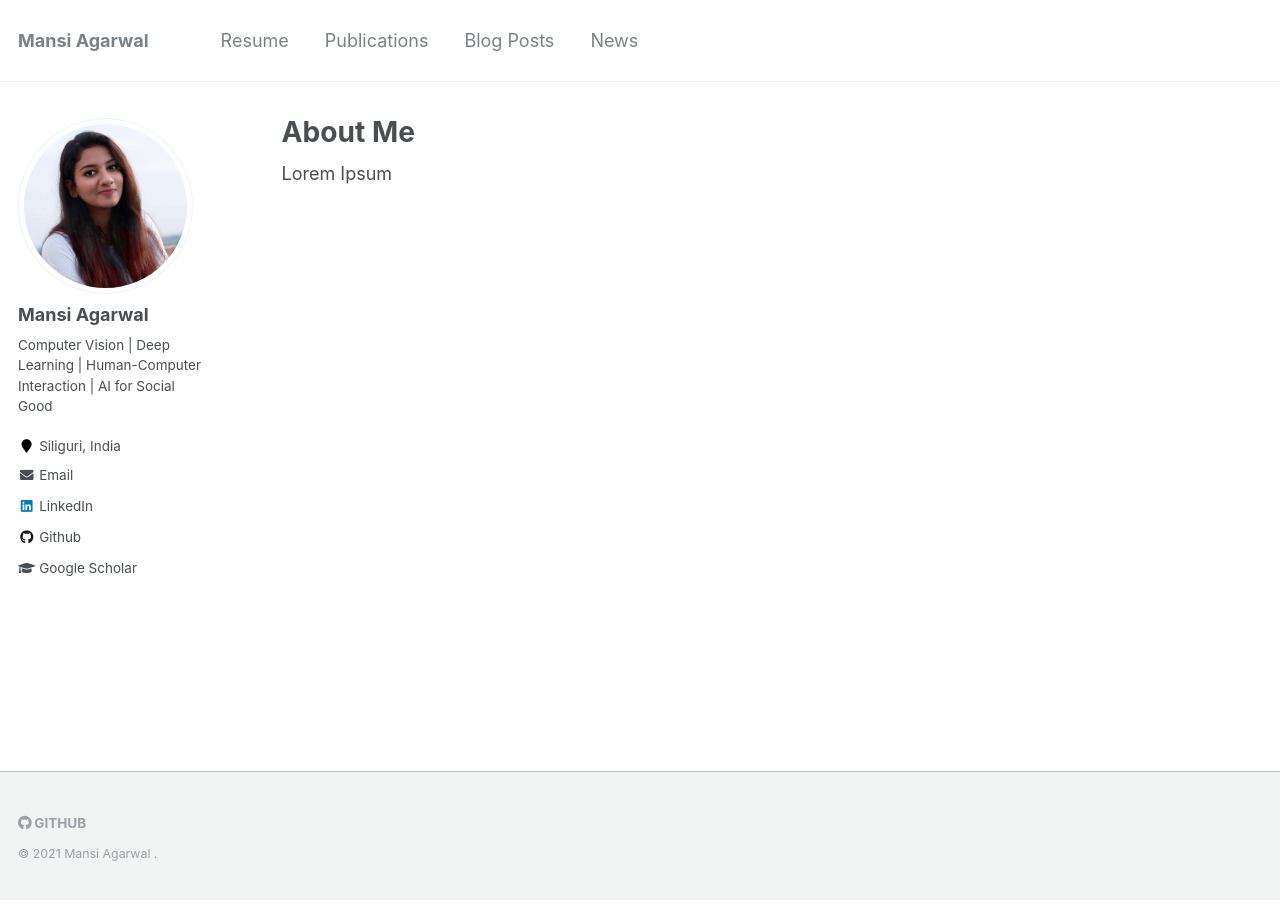
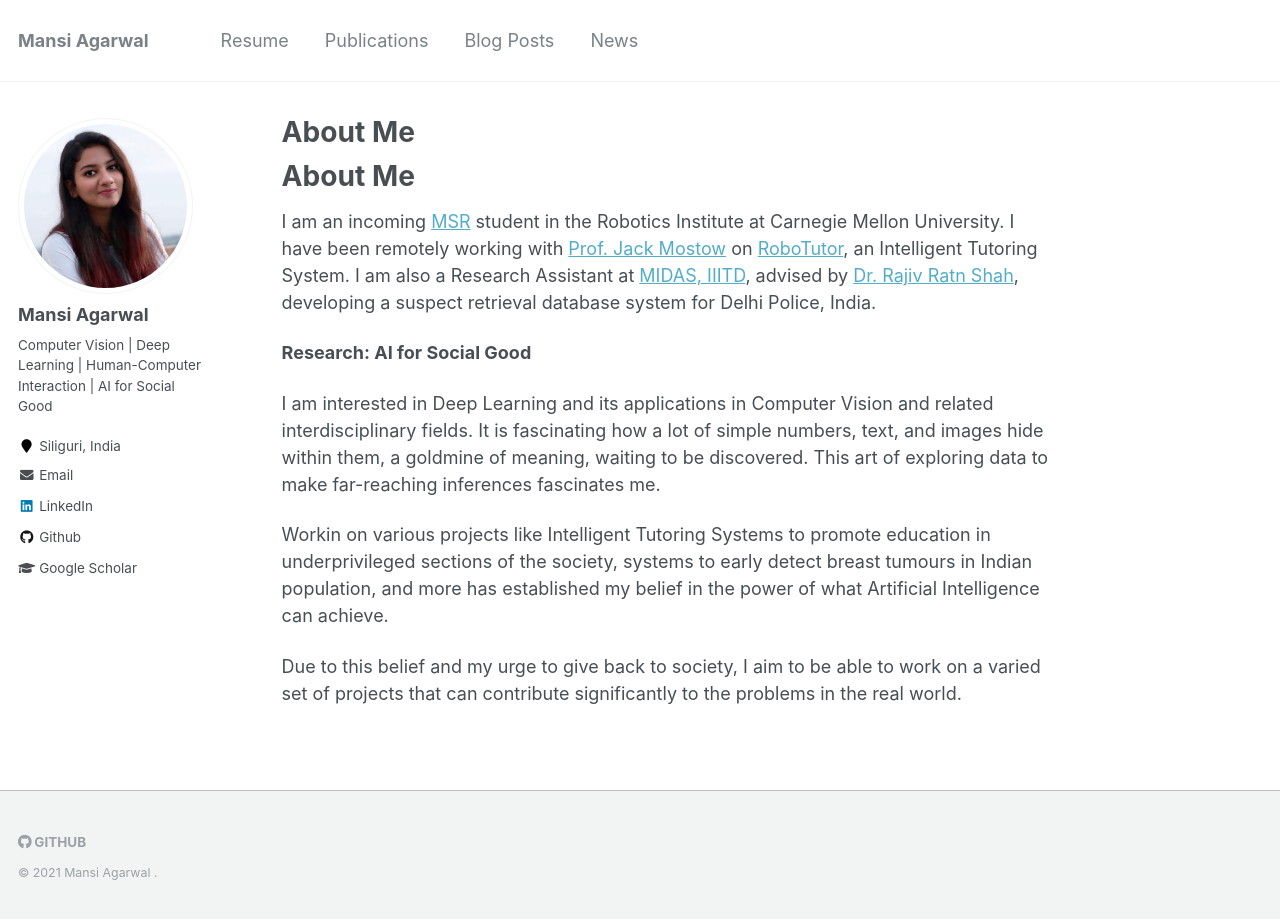
Before and after one commit to MansiAgarwal11/MansiAgarwal11.github.io, a Jekyll site: the page built from _pages/about.md, in a window 1280 px wide. Built offline with Jekyll 4.4.1, drawn with Linux system fonts in a browser that asks for light colours.

Commit message:
Update about.md

```diff
--- a/_pages/about.md
+++ b/_pages/about.md
@@ -8,4 +8,13 @@ redirect_from:
   - /about.html
 ---
 
-Lorem Ipsum
+# About Me
+I am an incoming [MSR](https://www.ri.cmu.edu/education/academic-programs/master-of-science-robotics/) student in the Robotics Institute at Carnegie Mellon University. I have been remotely working with [Prof. Jack Mostow](https://scholar.google.co.in/citations?user=P0Mv6pIAAAAJ&hl=en) on [RoboTutor](https://www.cmu.edu/scs/robotutor/), an Intelligent Tutoring System. I am also a Research Assistant at [MIDAS, IIITD](http://midas.iiitd.edu.in/), advised by [Dr. Rajiv Ratn Shah](https://scholar.google.co.in/citations?user=WAChZv4AAAAJ&hl=en), developing a suspect retrieval database system for Delhi Police, India.
+
+<b>Research: AI for Social Good </b>
+
+I am interested in Deep Learning and its applications in Computer Vision and related interdisciplinary fields. It is fascinating how a lot of simple numbers, text, and images hide within them, a goldmine of meaning, waiting to be discovered. This art of exploring data to make far-reaching inferences fascinates me.
+
+Workin on various projects like Intelligent Tutoring Systems to promote education in underprivileged sections of the society, systems to early detect breast tumours in Indian population, and more has established my belief in the power of what Artificial Intelligence can achieve.
+
+Due to this belief and my urge to give back to society, I aim to be able to work on a varied set of projects that can contribute significantly to the problems in the real world.
```
